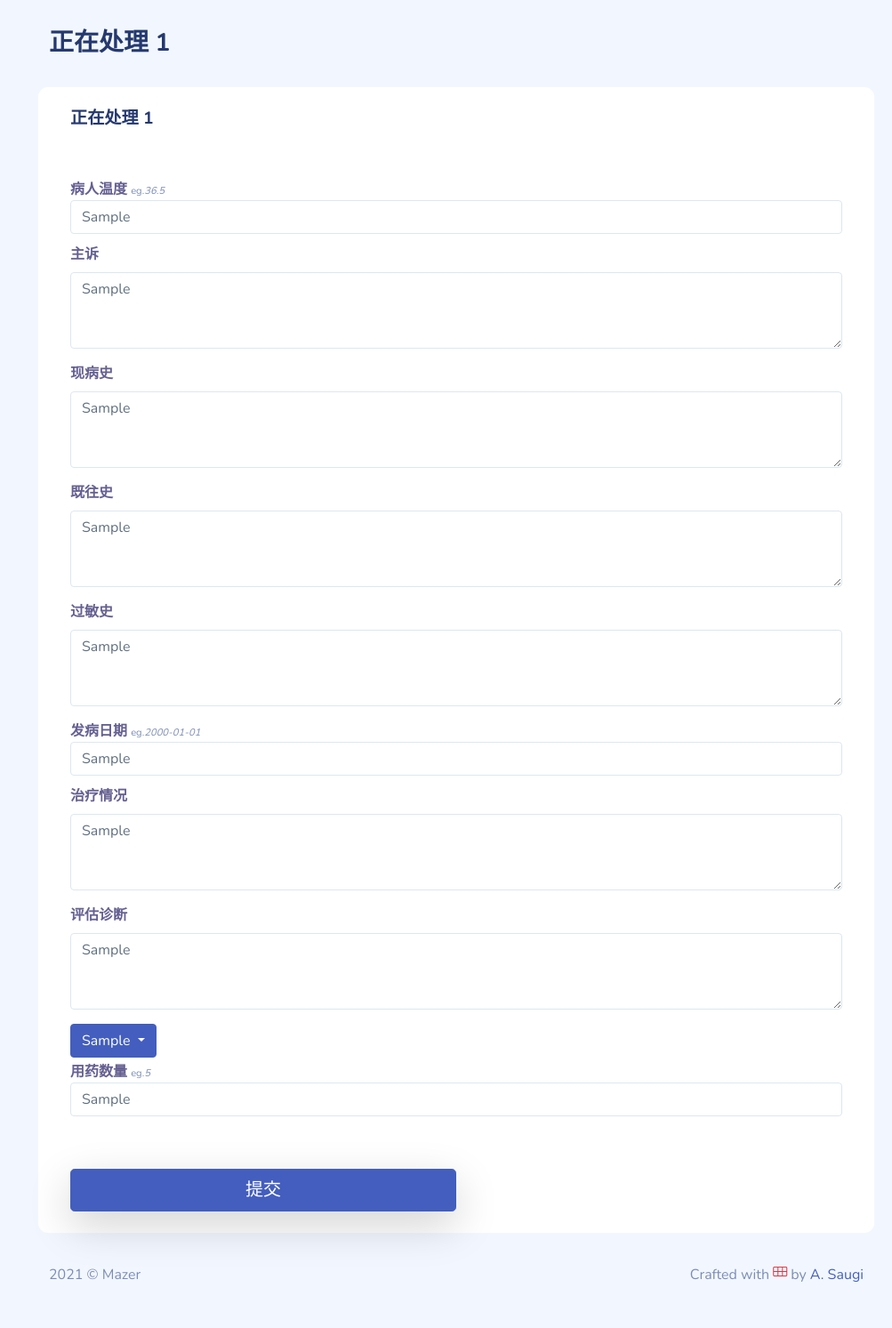
After one commit to chongin119/database_homework, a Flask app: template templates/admin_record_update_working.html in a window 1280 px wide. The commit adds this page. Shown: the whole page at 89% size, without its empty margins (277-1280 px from the left). Run offline with Flask 2, Linux system fonts and the light colour scheme; the template is opened without the code that fills it: most values are stand-ins (such as "Sample title", 1, 10 or a date in 2020); some libraries are stand-ins or nearby versions.

Commit message:
完成admin_record

```diff
--- /dev/null
+++ b/templates/admin_record_update_working.html
@@ -0,0 +1,112 @@
+{% set title = 'Dashboard' %}
+{% set filename = 'admin_record_update_working.html' %}
+
+{% extends 'layouts/masterforworking.html' %}
+
+{% block styles %}
+<link rel="stylesheet" href="{{ url_for('static', filename='vendors/iconly/bold.css') }}">
+{% endblock %}
+
+{% block headscripts %}
+    <script>
+        function myclick(obj){
+            meddic = {{ meddic | safe }}
+            document.getElementById("dropdownMenuButton").innerHTML = meddic[obj.id]
+            document.getElementById("medid").value = obj.id
+        }
+
+    </script>
+{% endblock %}
+
+{% block content %}
+<div>
+    <div class="page-heading" >
+        <h3>正在处理 {{appid}}</h3>
+    </div>
+</div>
+<div class="page-content">
+        <div class="col-12  ">
+            <div class="row">
+                <div class="card">
+                    <div class="card-header">
+                        <h4 style="float: left; width: 85%;">正在处理 {{appid}}</h4>
+                    </div>
+                    <form method="post">
+                        <div class="card-body">
+                            <div class="form-group">
+                                <label for="temperature">病人温度</label>
+                                <small class="text-muted">eg.<i>36.5</i></small>
+                                <input type="text" class="form-control" value="{{ prescription_record[6] }}" id="temperature" name="temperature">
+                            </div>
+                            <div class="form-group mb-3">
+                                <label for="chc" class="form-label">主诉</label>
+                                <textarea class="form-control" id="chc"  name="chc" rows="3" required>{{ prescription_record[7] }}</textarea>
+                            </div>
+                            <div class="form-group mb-3">
+                                <label for="pih" class="form-label">现病史</label>
+                                <textarea class="form-control" id="pih" name="pih" rows="3" required>{{ prescription_record[8] }}</textarea>
+                            </div>
+                            <div class="form-group mb-3">
+                                <label for="phistory" class="form-label">既往史</label>
+                                <textarea class="form-control" id="phistory" name="phistory" rows="3" required>{{ prescription_record[9] }}</textarea>
+                            </div>
+                            <div class="form-group mb-3">
+                                <label for="ahistory" class="form-label">过敏史</label>
+                                <textarea class="form-control" id="ahistory"  name="ahistory" rows="3" required>{{ prescription_record[10] }}</textarea>
+                            </div>
+                            <div class="form-group">
+                                <label for="ondate">发病日期</label>
+                                <small class="text-muted">eg.<i>2000-01-01</i></small>
+                                <input type="text" class="form-control" value="{{ prescription_record[11] }}" id="ondate" name="ondate" >
+                            </div>
+
+                            <div class="form-group mb-3">
+                                <label for="ctreat" class="form-label">治疗情况</label>
+                                <textarea class="form-control" id="ctreat" name="ctreat" rows="3" required>{{ prescription_record[12] }}</textarea>
+                            </div>
+                            <div class="form-group mb-3">
+                                <label for="assess" class="form-label">评估诊断</label>
+                                <textarea class="form-control" id="assess"  name="assess" rows="3" required>{{ prescription_record[13] }}</textarea>
+                            </div>
+                            <div style="" class="btn-group mb-1">
+                                <div class="dropdown">
+                                    <button class="btn btn-primary dropdown-toggle me-1" type="button"
+                                        id="dropdownMenuButton" data-bs-toggle="dropdown" aria-haspopup="true"
+                                        aria-expanded="false" value="">
+                                        {{ prescription_record[4] }}
+                                    </button>
+                                    <input type="hidden" value="{{ nowmedid }}" id="medid" name="medid"/>
+                                    <div class="dropdown-menu" aria-labelledby="dropdownMenuButton">
+                                        {% for med in meddic %}
+                                            <a class="dropdown-item"  id="{{ med }}" onclick=myclick(this)>{{ meddic[med] }}</a>
+                                        {% endfor %}
+                                    </div>
+                                </div>
+                            </div>
+                            <div class="form-group">
+                                <label for="quantity">用药数量</label>
+                                <small class="text-muted">eg.<i>5</i></small>
+                                <input type="text" class="form-control" value="{{ prescription_record[5] }}" id="quantity" name="quantity" >
+                            </div>
+                            <button type = "submit" style="width: 50%" class="btn btn-primary btn-block btn-lg shadow-lg mt-5">提交</button>
+                        </div>
+                    </form>
+                </div>
+            </div>
+        </div>
+
+</div>
+{% endblock %}
+{% block js %}
+<script src="{{ url_for('static', filename='vendors/apexcharts/apexcharts.js') }}"></script>
+<script src="{{ url_for('static', filename='js/pages/dashboard.js') }}"></script>
+<script>
+    String.prototype.format = function (){
+            let args = Array.prototype.slice.call(arguments);
+            let count=0;
+            return this.replace(/%s/g, function (s,i){
+                return args[count++];
+            });
+        }
+</script>
+{% endblock %}
```
Also changed, not shown: admin.py (+15 -6 lines), log.txt (+20 -0 lines), templates/admin_records.html (+5 -5 lines).
